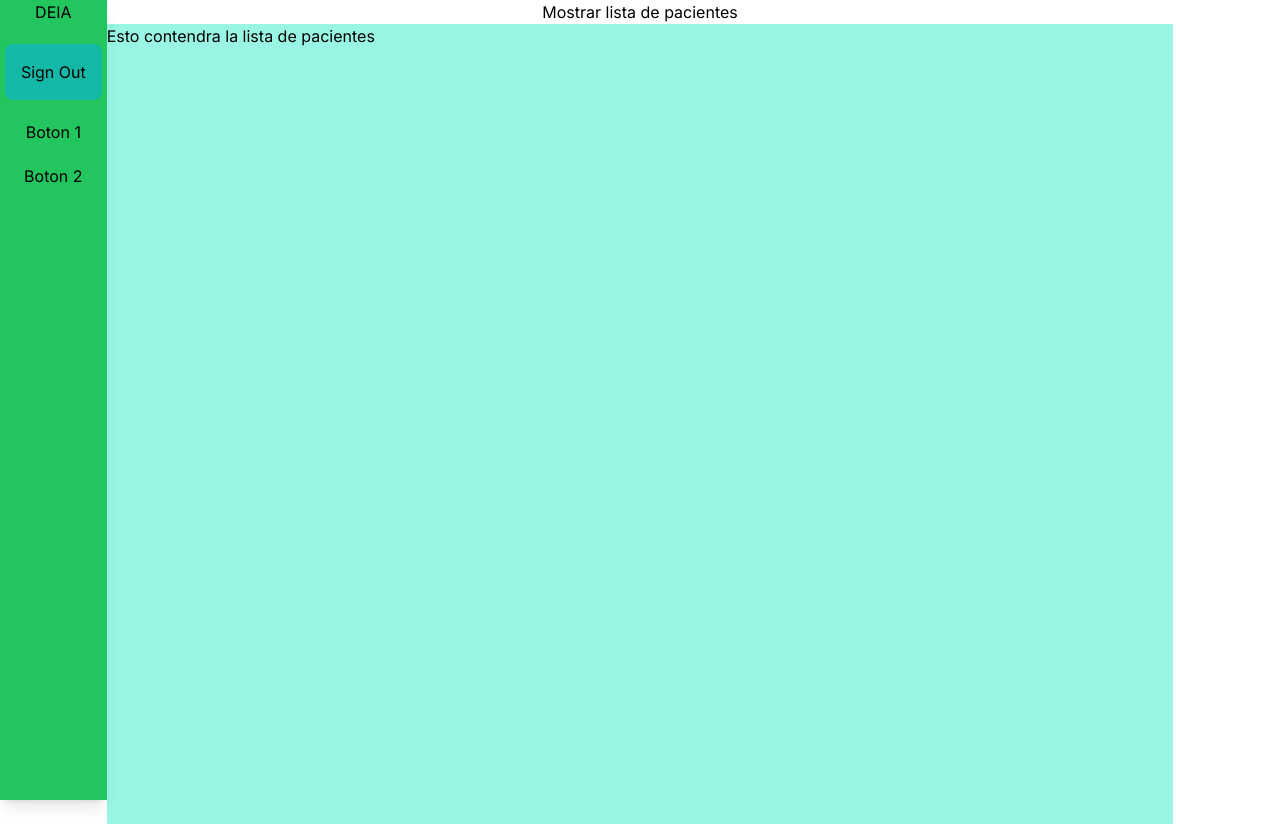
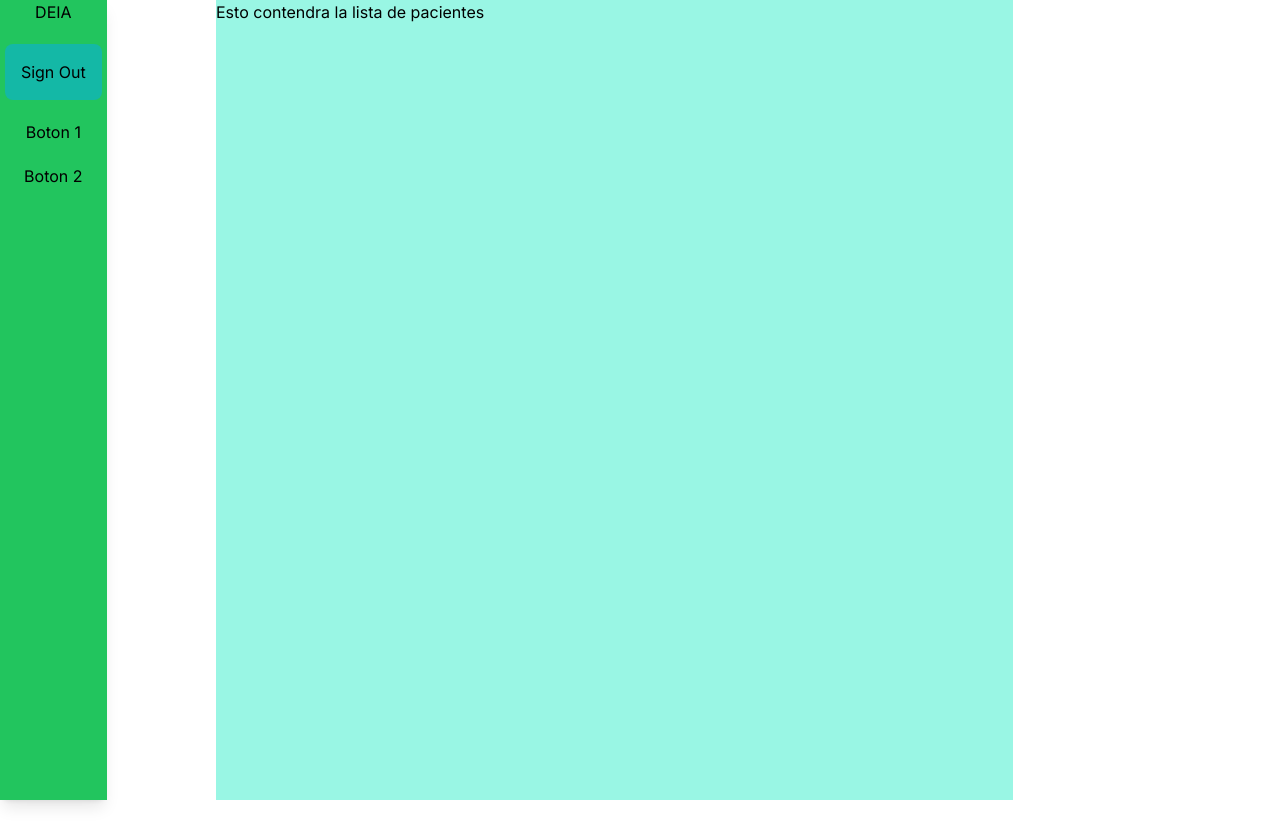
Before and after one commit to proydeia/deia, a Next.js app: page /authorized in a window 1280 px wide. After the commit the page ends 800 px from the top, so only its background shows below. Built offline with nearby package versions, Linux system fonts and the light colour scheme.

Commit message:
arrgle el layout del medico

```diff
--- a/app/authorized/page.tsx
+++ b/app/authorized/page.tsx
@@ -4,10 +4,10 @@ export default async function AuthorizedPage() {
     return(
         <>
         <main>
-            <div className="relative flex justify-center flex-col items-center">
+            <div className="relative grid justify-center grid-cols-12 gap-4">
         <NavbarA/>
-                <h1>Mostrar lista de pacientes</h1>
-                <div className="bg-teal-200 w-10/12 items-center h-screen">Esto contendra la lista de pacientes </div>
+
+                <div className="bg-teal-200 w-10/12 items-center h-screen col-start-3 col-end-12">Esto contendra la lista de pacientes </div>
             </div>
         </main>
         </>
```
